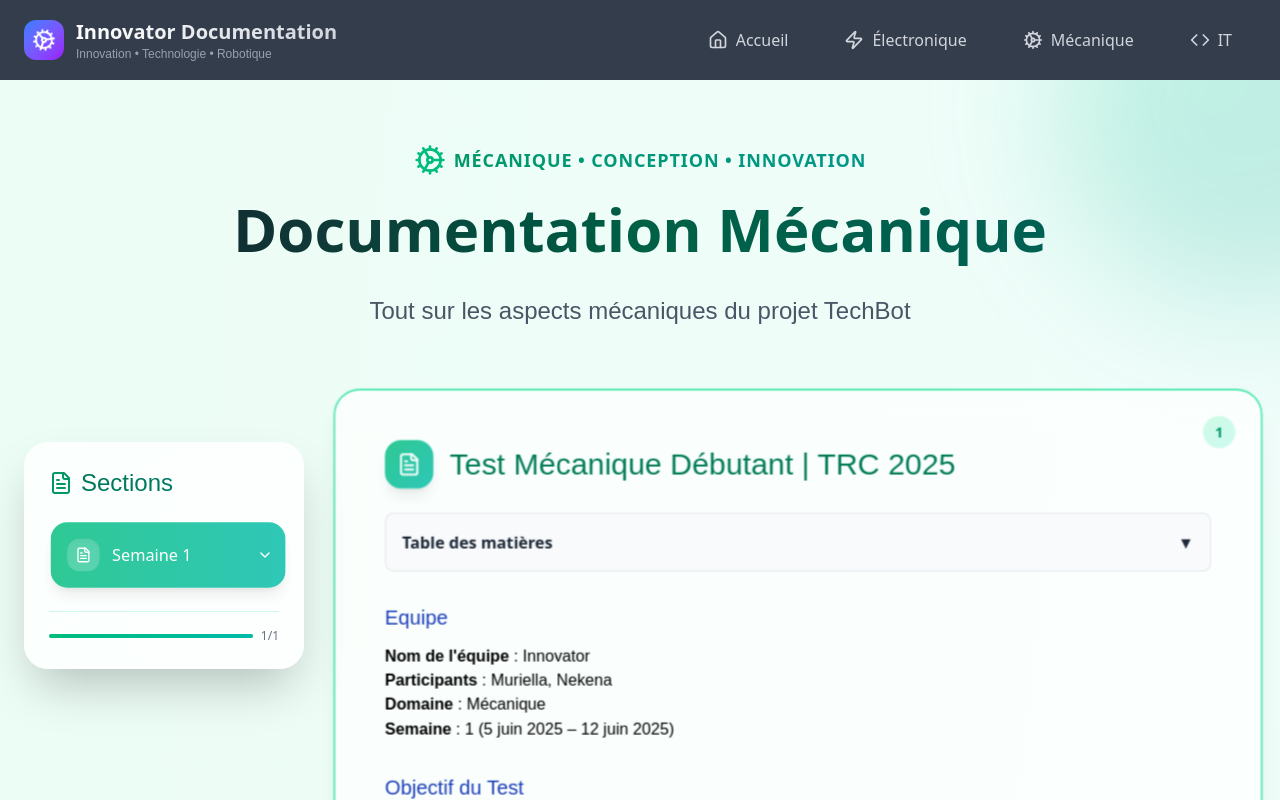
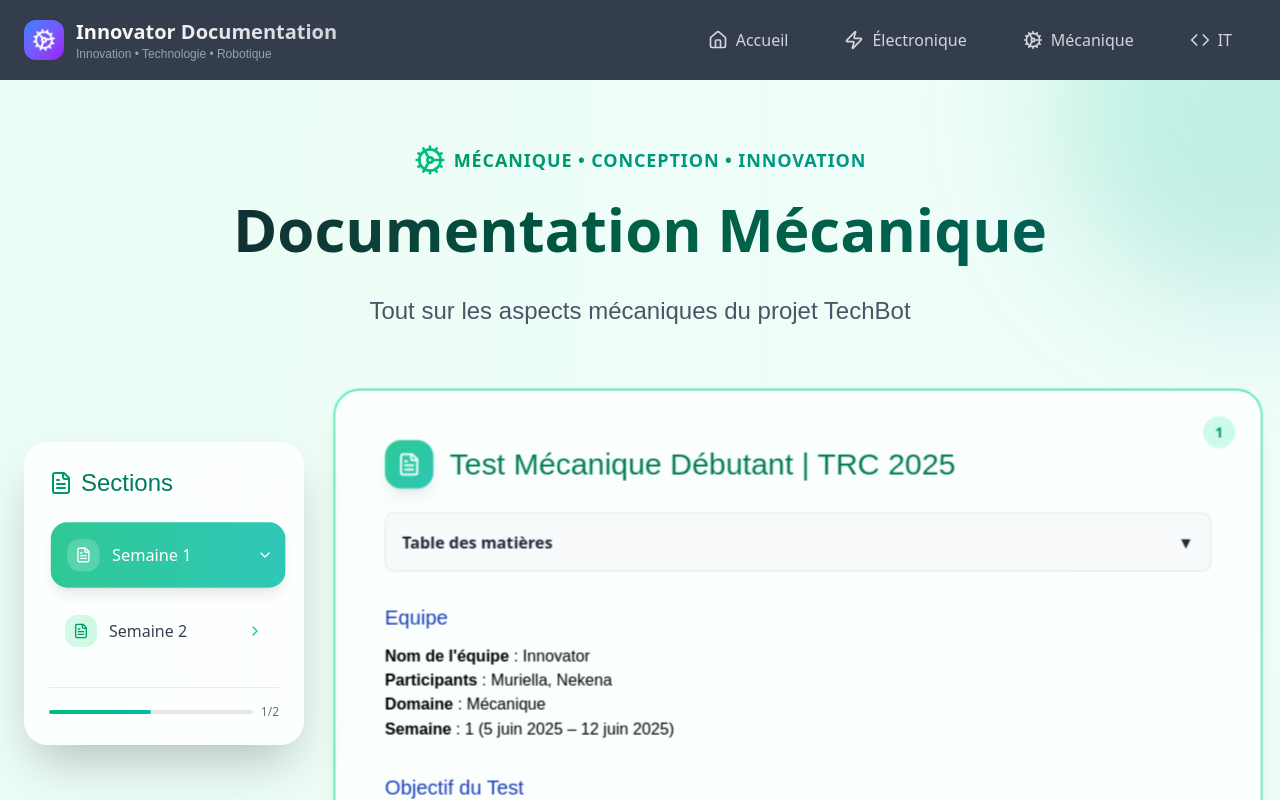
Before and after one commit to TekBot-Robotics-Challenge/2025-Team-Innovators-Docs, a React (Vite) app in the folder IT/week-1/projet/siteWeb/: page /mecanique in a window 1280 px wide. Shown: the top 800 px of the page. Built offline with nearby package versions, Linux system fonts and the light colour scheme; what tailwindcss-motion would draw is missing.

Commit message:
Mise à jour doc

```diff
--- a/IT/week-1/projet/siteWeb/src/data/mecanique.json
+++ b/IT/week-1/projet/siteWeb/src/data/mecanique.json
@@ -7,6 +7,12 @@
       "title": "Test Mécanique Débutant | TRC 2025",
       "content": "Cette section détaille la structure physique du TechBot, y compris le châssis et les supports pour les différents composants.",
       "link": "https://github.com/TekBot-Robotics-Challenge/2025-Team-Innovators-Docs/tree/main/Meca/week-1/documentation/test1.md"
+    },
+    {
+      "id": "Semaine 2",
+      "title": "Intermediate Mechanical Test | TRC 2025",
+      "content": "Cette évaluation porte sur la modélisation et l'assemblage de composants mécaniques de niveau intermédiaire..",
+      "link": "https://github.com/TekBot-Robotics-Challenge/2025-Team-Innovators-Docs/tree/main/Meca/week-2/documentation/test2.md"
     }
 
   ]
--- a/IT/week-1/projet/siteWeb/src/pages/Mecanique/Mecanique.tsx
+++ b/IT/week-1/projet/siteWeb/src/pages/Mecanique/Mecanique.tsx
@@ -29,6 +29,7 @@ interface MecaniqueData {
   description: string;
   sections: Section[];
 }
+
 import Liste from "./components/Liste";
 
 const Mecanique = () => {
@@ -286,7 +287,7 @@ const Mecanique = () => {
                 {data.sections.map((section, index) => {
                   const IconComponent = getSectionIcon(section.id);
                   const isActive = activeSection === section.id;
-                  const Listes = Liste[index];
+                  const SemaineComponent = Liste[index]; // Utilisez le composant semaine correspondant
 
                   return (
                     <div
@@ -312,7 +313,7 @@ const Mecanique = () => {
                       </div>
 
                       <div className="prose prose-lg max-w-none">
-                        {Listes && <Listes />}
+                        {SemaineComponent && <SemaineComponent />}
                       </div>
 
                       {/* Decorative elements */}
```
